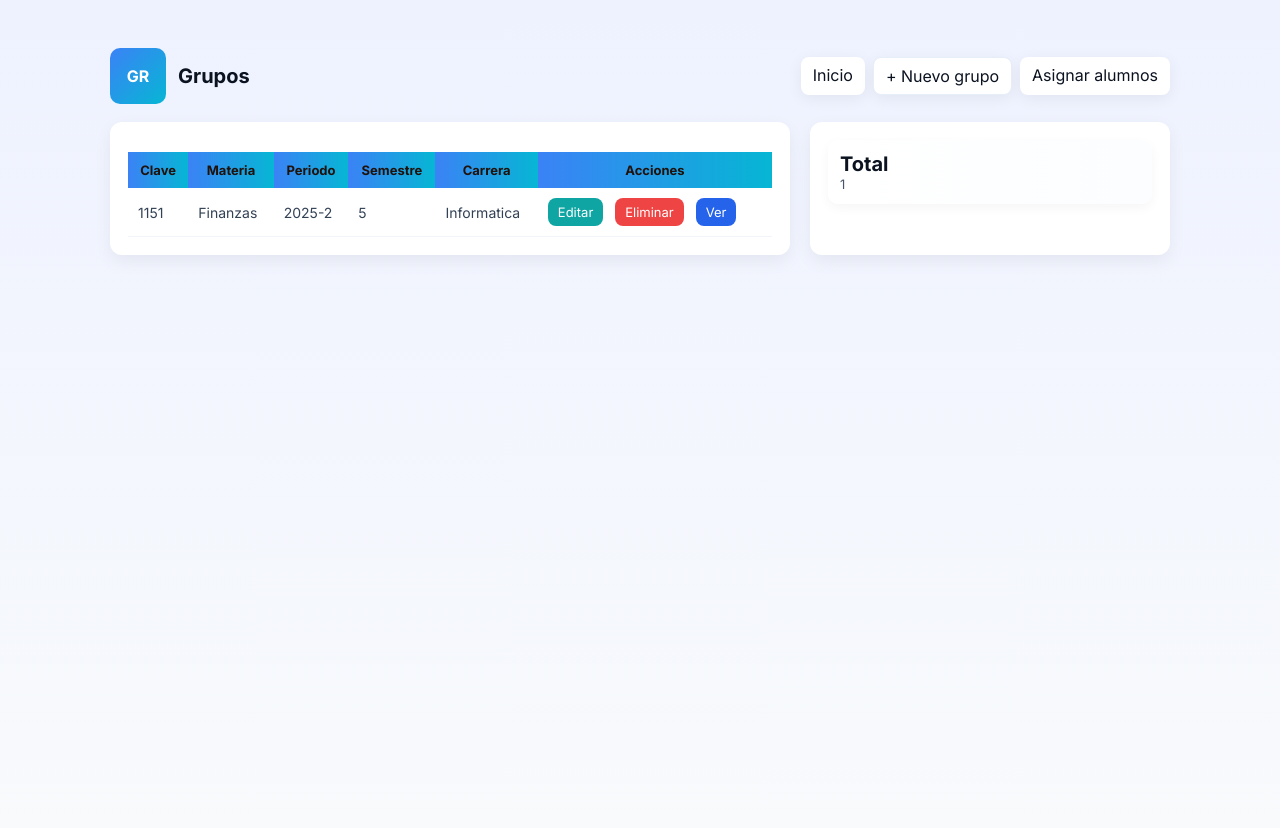
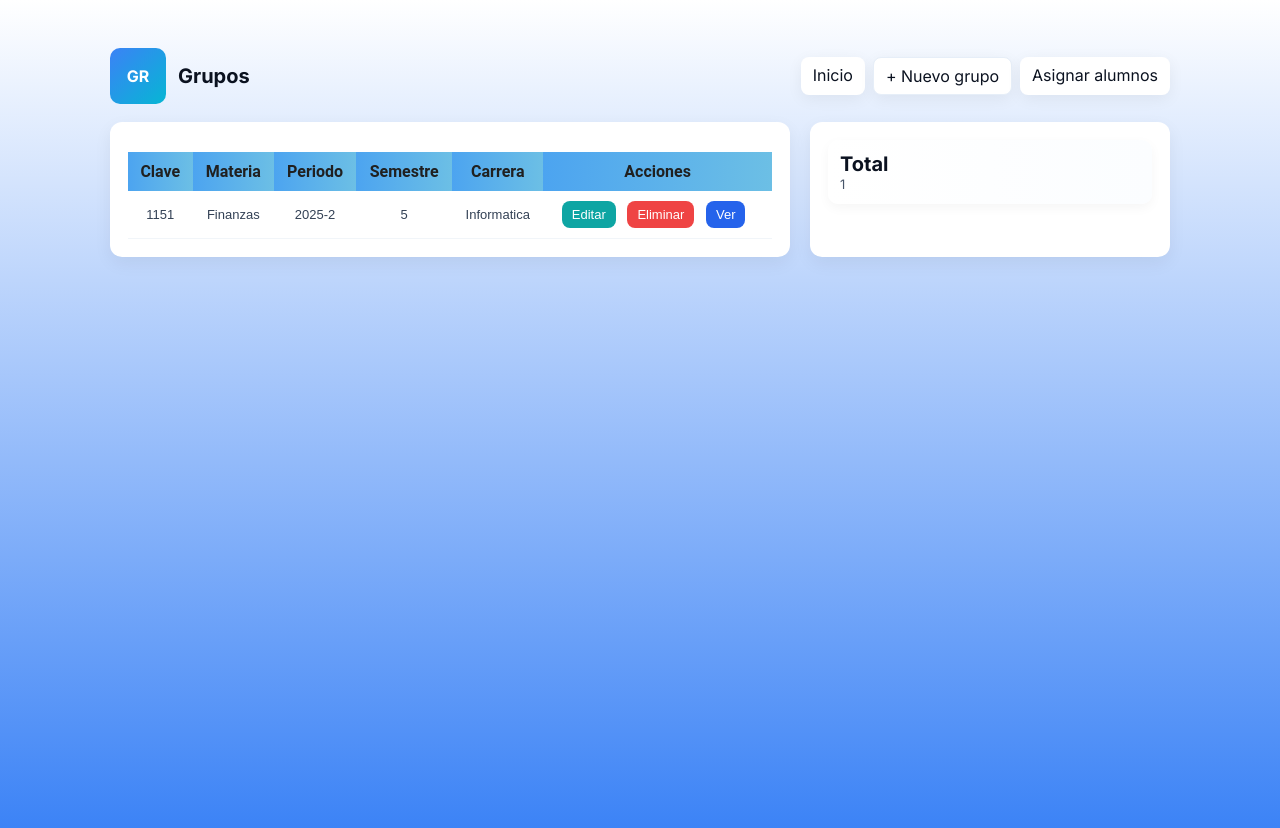
Before and after one commit to Y3R1ZR/SistemaEscolar, a PHP site: page /listar_grupos.php in a window 1280 px wide. Run offline with PHP 8.4, Linux system fonts and the light colour scheme; data comes from the database, SQL or seed files in the repository.

Commit message:
Doc: Cambio de estilos de tabla, colores, tipografia y fondo

```diff
--- a/estilo.css
+++ b/estilo.css
@@ -4,7 +4,7 @@
 * { box-sizing:border-box; margin:0; padding:0; }
 body {
   font-family: 'Inter', system-ui, -apple-system, "Segoe UI", Roboto, "Helvetica Neue", Arial;
-  background: linear-gradient(180deg,#eef2ff,#f8fafc);
+  background: linear-gradient(180deg,#ffffff,#3c83f6);
   color:#0f172a;
   min-height:100vh;
 }
@@ -77,11 +77,14 @@ button.primary {
   width:100%; border-collapse:collapse; margin-top:12px;
 }
 .table th {
-  background: linear-gradient(90deg,#3b82f6,#06b6d4);
-  text-align: center; padding:10px; font-size:13px; color:#20110b;
+  background: linear-gradient(90deg,#4ca4f0,#6cbfe5);
+  font-family: 'Roboto', 'Arial', sans-serif;
+  font-weight: bold;
+  text-align: center; padding:10px; font: size 14px; color:#202020;
 }
-.table td { padding:10px; border-bottom:1px solid #f1f5f9; font-size:14px; color:#334155; vertical-align:middle; }
-.table tr:hover td { background:#06bfe0; }
+.table td { padding:10px; border-bottom:1px solid #f1f5f9; font-size:13px; color:#334155; vertical-align:middle; text-align: center; }
+.table td {font-family: 'Arial', sans-serif;}
+.table tr:hover td { background:#8ee6f5; }
 
 /* actions */
 .actions a, .actions button { margin-right:8px; text-decoration:none; display:inline-block; padding:6px 10px; border-radius:8px; font-size:13px; }
```
